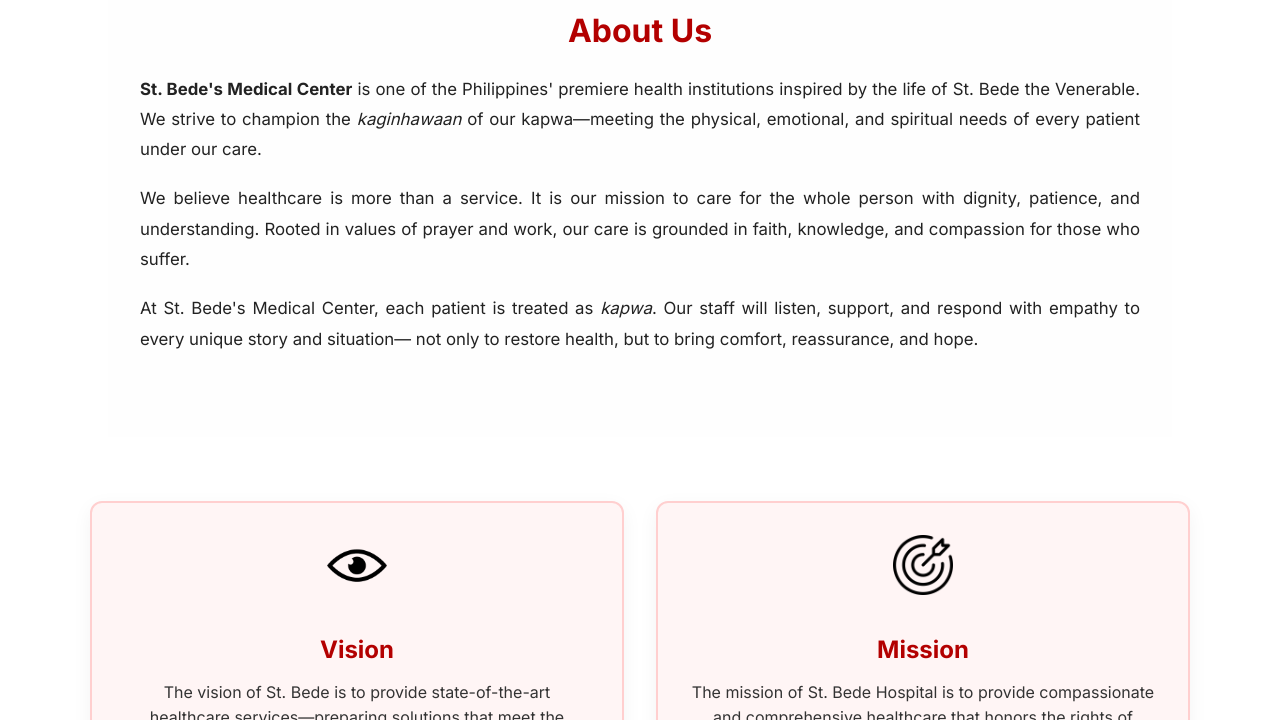
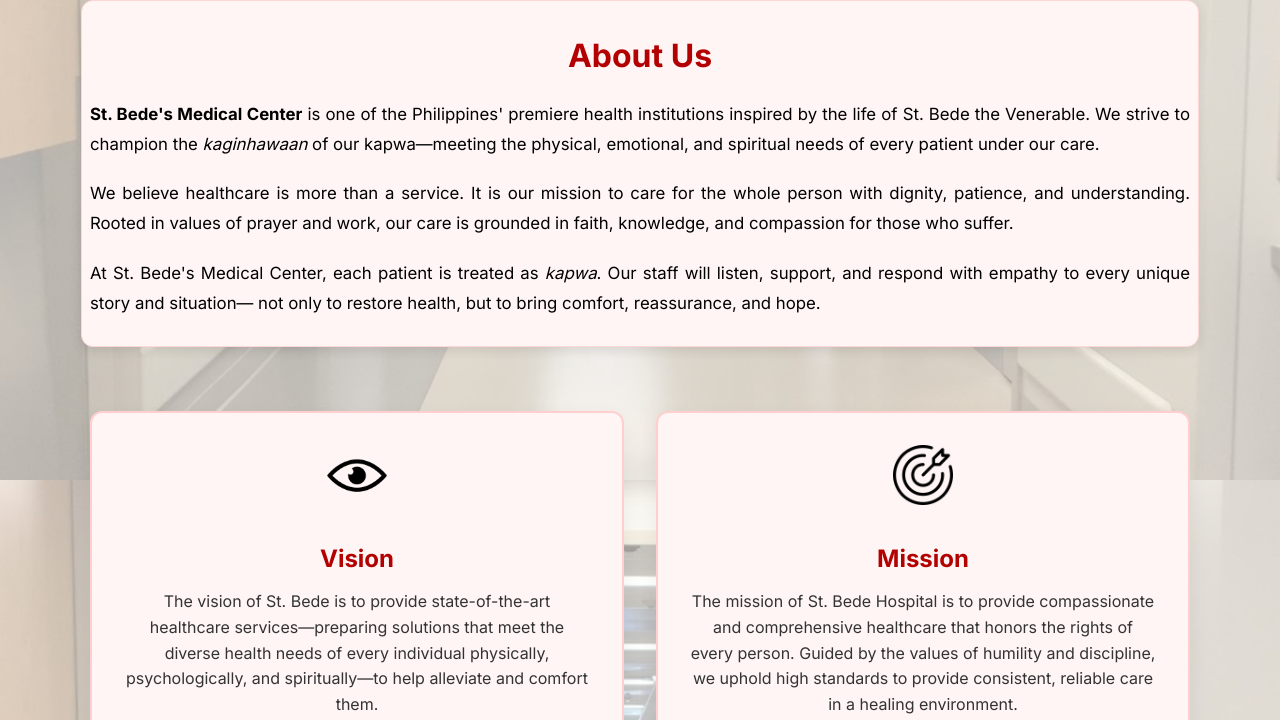
Before and after one commit to stbede-medicalcenter/st.bede-medical-center, a plain HTML site: page index.html in a window 1280 px wide. Shown: the part 1120-1840 px from the top of the page. Drawn offline with Linux system fonts and the light colour scheme.

Commit message:
add design to the website

```diff
--- a/index.html
+++ b/index.html
@@ -12,6 +12,7 @@
       padding: 0;
       overflow-x: hidden;
       background: #fff;
+      background: url('./background2.png') center center/cover no-repeat fixed;
       color: #000;
     }
 
@@ -94,7 +95,6 @@
     grid-template-columns: repeat(auto-fit, minmax(300px, 1fr));
     gap: 2rem;
     padding: 4rem 2rem;
-    background-color: #fff;
     max-width: 1100px;
     margin: 0 auto;
     }
@@ -144,11 +144,17 @@
     }
 
     #about {
-    padding: 4rem 2rem;
-    background-color: #fefefe;
-    color: #222;
-    max-width: 1000px;
-    margin: 0 auto;
+    flex: 0 0 280px;
+    background-color: #fff5f5;
+    border: 1px solid #ffd6d6;
+    border-radius: 12px;
+    margin-top: 5rem;
+    padding: 0.5rem;
+    scroll-snap-align: start;
+    text-align: center;
+    box-shadow: 0 4px 12px rgba(0,0,0,0.1);
+    transition: transform 0.3s ease;
+
     }
 
     #about h2 {
@@ -167,7 +173,6 @@
 
     #news {
     padding: 4rem 2rem;
-    background: #fefefe;
     max-width: 1200px;
     margin: 0 auto;
     }
@@ -217,7 +222,6 @@
 
     #contact {
     padding: 4rem 2rem;
-    background-color: #fff;
     text-align: center;
     }
 
--- a/style.css
+++ b/style.css
@@ -6,7 +6,7 @@ body {
   margin: 0;
   padding: 0;
   font-family: 'Inter', sans-serif;
-  background-image: url('background.jpg'); /* Replace 'bg.jpg' with your image file name or full URL */
+  background: url('./background2.png') center center/cover no-repeat fixed;
   background-size: cover;
   background-position: center;
   background-repeat: no-repeat;
```
Also changed, not shown: appointment.html (+2 -1 lines), record_1234567.html (+2 -2 lines), record_7896541.html (+2 -2 lines), background2.png (added), doctor-invite.png.
